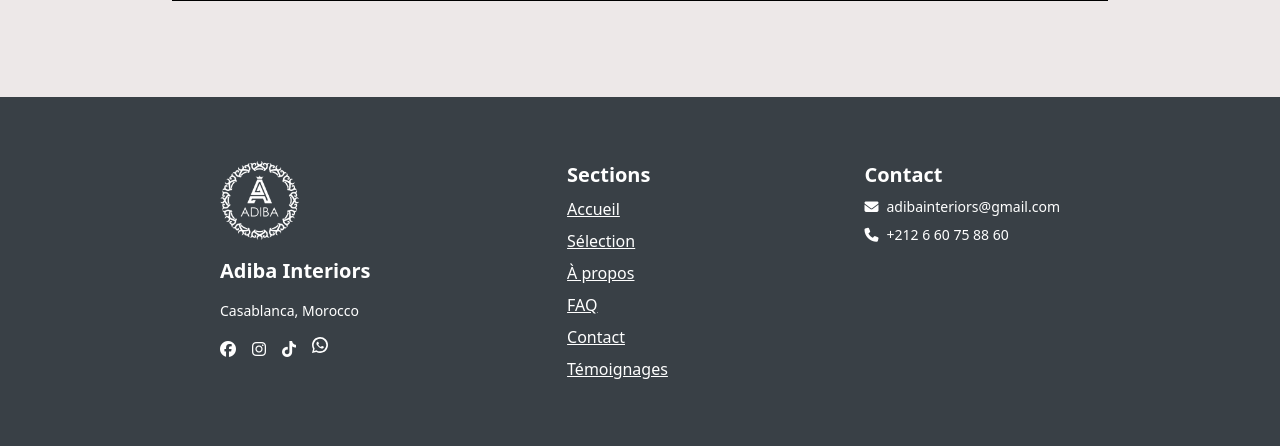
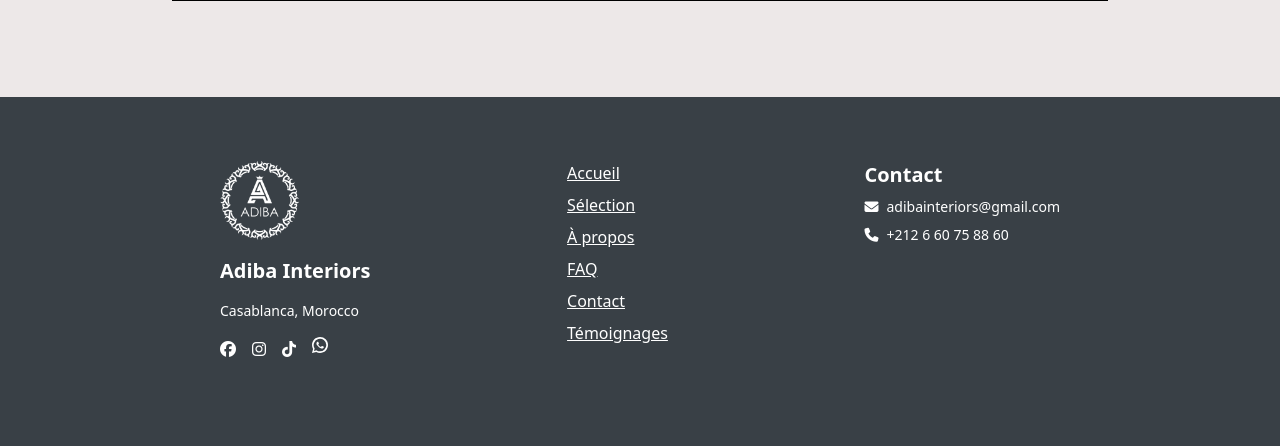
Before and after one commit to ciscm/adiba-web-django, a Django app: page /about-us in a window 1280 px wide. Shown: the part 1206-1652 px from the top of the page. Run offline with Django 5.2, Linux system fonts and the light colour scheme; data comes from the database, SQL or seed files in the repository; data that the repository does not hold is empty.

Commit message:
first commit

```diff
--- a/adibaDjangoWeb/templates/footer.html
+++ b/adibaDjangoWeb/templates/footer.html
@@ -32,7 +32,6 @@
 
   <!-- Sections -->
   <div class="flex flex-col items-start space-y-2">
-      <p class="font-bold text-xl">Sections</p>
 
       <a href="/?lang={{ lang }}&devise={{ devise }}&token={{ token }}" class="text-md underline">{{ t.home }}</a>
       <a href="/catalogue?lang={{ lang }}&page=1&devise={{ devise }}&token={{ token }}" class="text-md underline">{{ t.selection }}</a>
```
